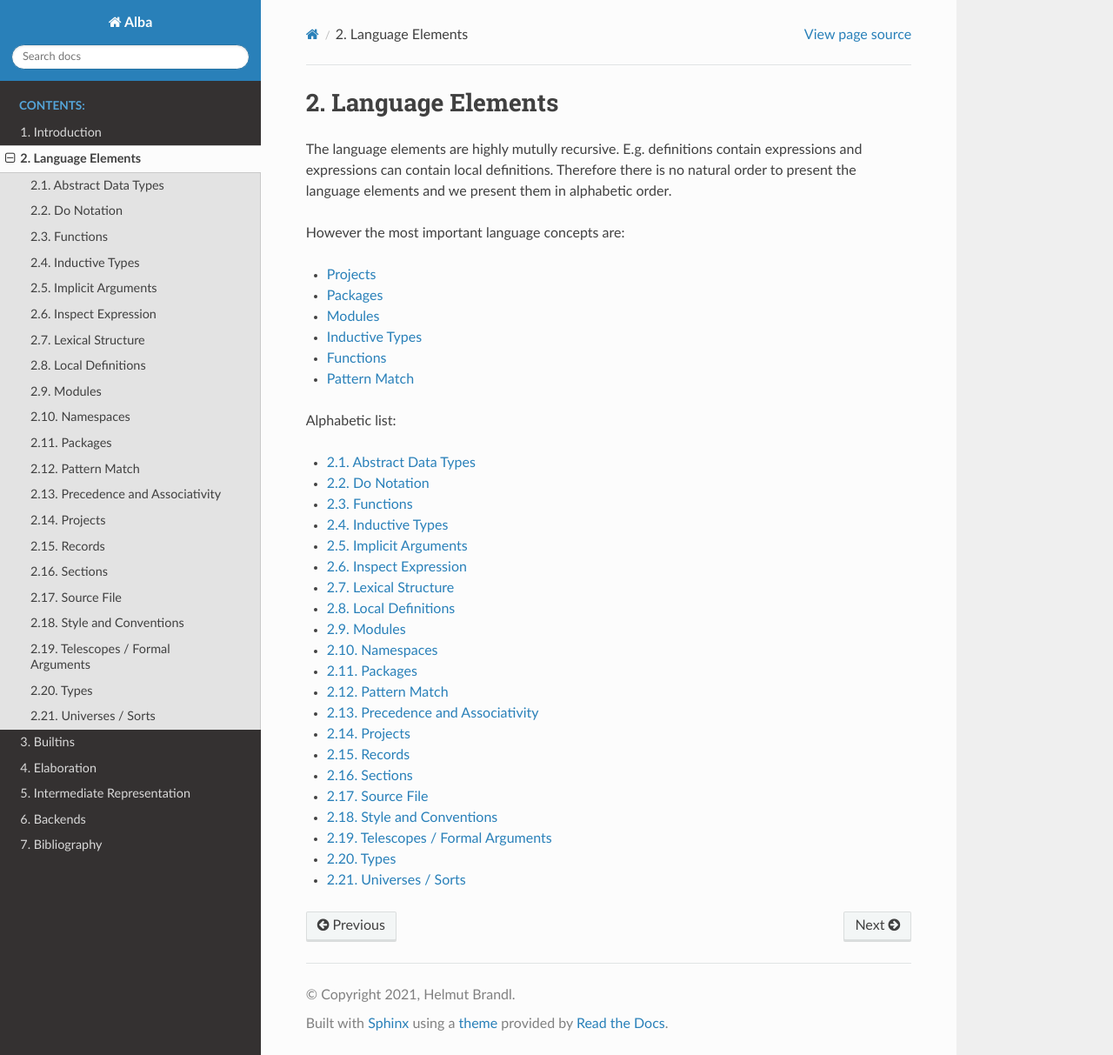
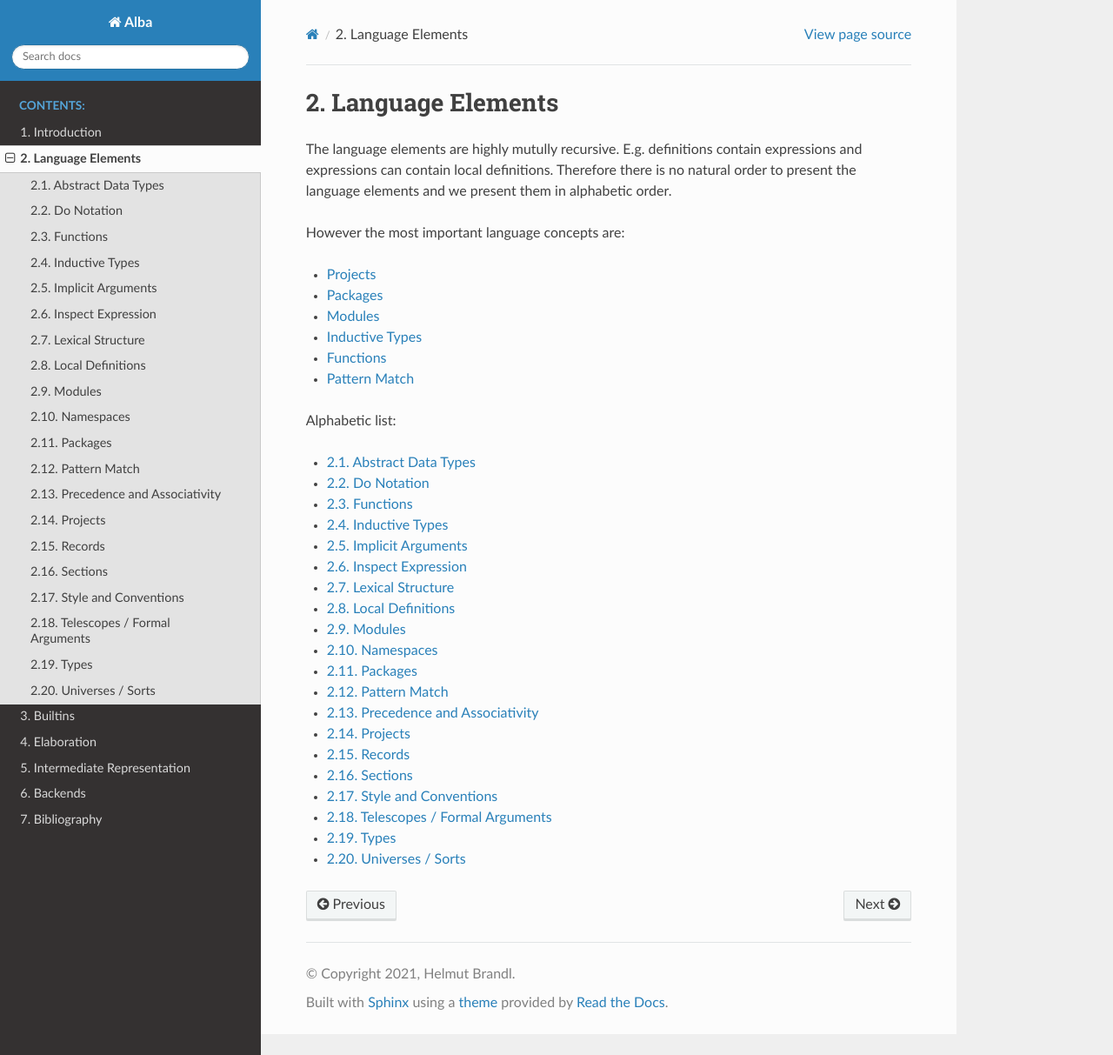
Before and after one commit to alba-lang/lang-spec, a Sphinx documentation site: the page built from sphinx/source/lang-elems/index.rst, in a window 1280 px wide and 1213 px high. Shown: the whole window at 87% size. Built offline with Sphinx 7.4.7 and the Read the Docs theme 2.0.0, drawn with Linux system fonts in a browser that asks for light colours.

Commit message:
Deleted an unused file
	modified:   sphinx/source/lang-elems/index.rst
	deleted:    sphinx/source/lang-elems/source-file.rst

```diff
--- a/sphinx/source/lang-elems/index.rst
+++ b/sphinx/source/lang-elems/index.rst
@@ -40,7 +40,6 @@ Alphabetic list:
     projects
     record
     section
-    source-file
     style
     telescope
     types
--- a/sphinx/source/lang-elems/source-file.rst
+++ /dev/null
@@ -1,3 +0,0 @@
-****************************************
-Source File
-****************************************
```
